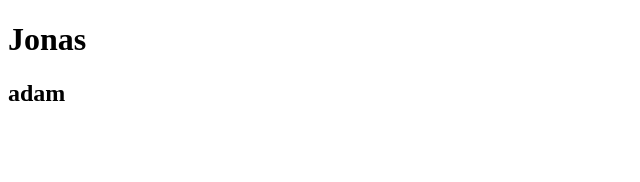
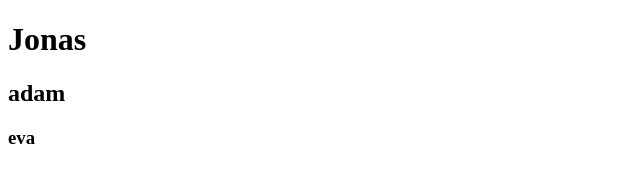
Before and after one commit to Jagadee33/impact_training, a plain HTML site: page index.html in a window 1280 px wide. Shown: the full height of the page, 0-640 px from the left. Drawn offline with Linux system fonts and the light colour scheme.

Commit message:
third commit

```diff
--- a/index.html
+++ b/index.html
@@ -8,5 +8,6 @@
   <body>
     <h1>Jonas</h1>
     <h2>adam</h2>
+    <h3>eva</h3>
   </body>
 </html>
```
